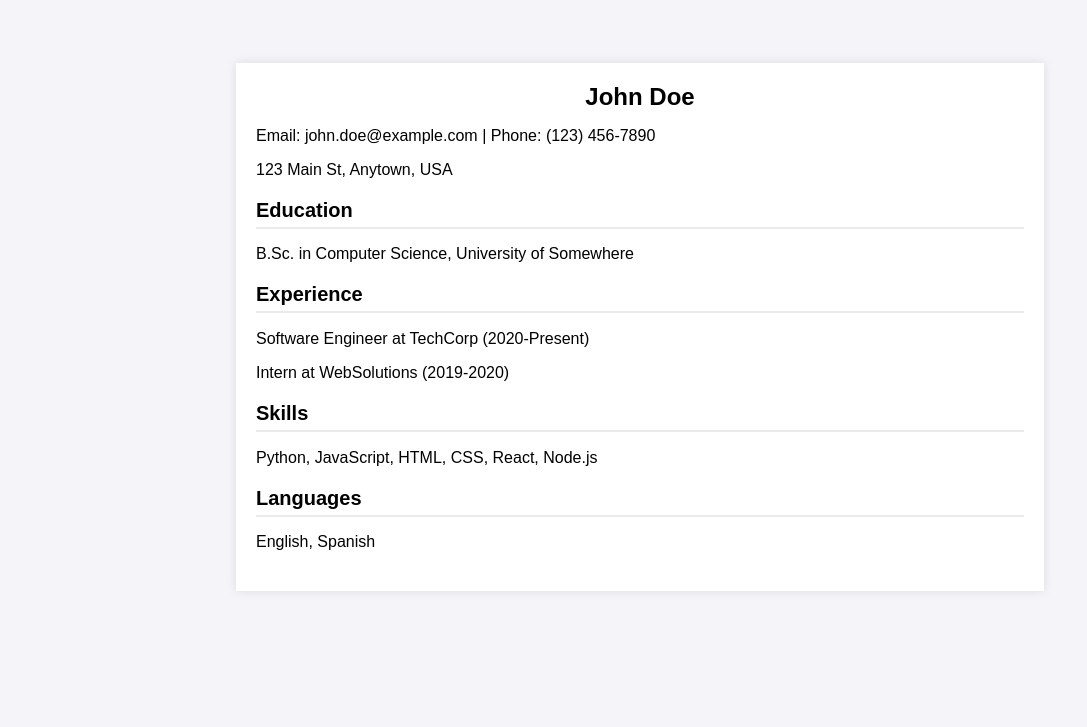
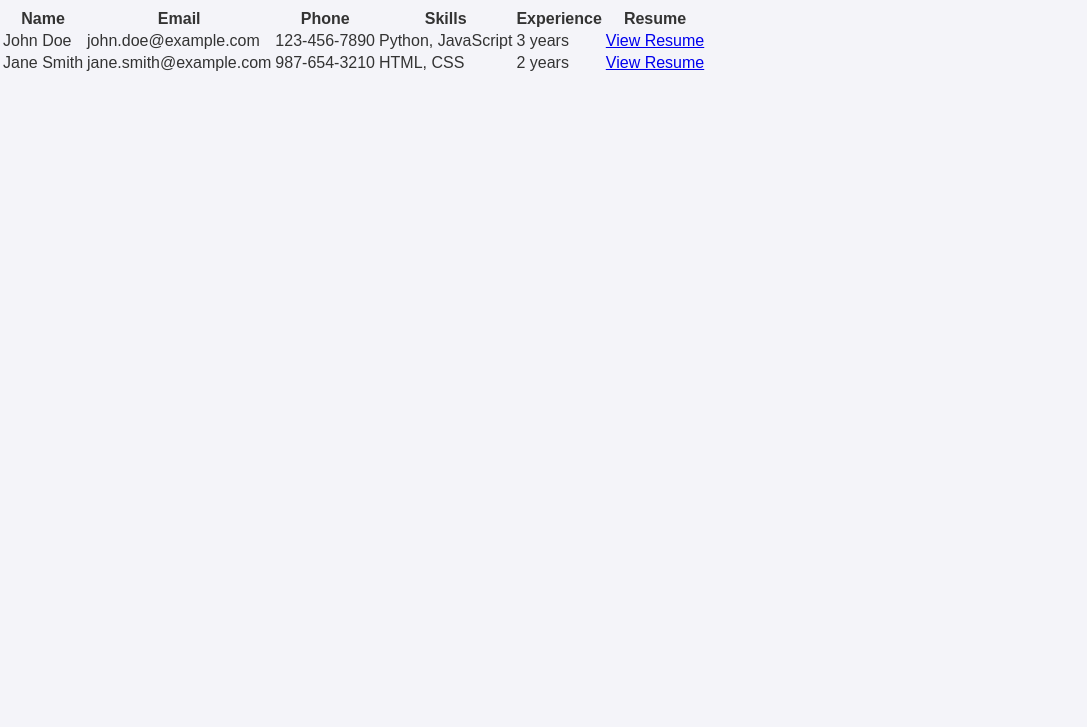
Before and after one commit to xHSIAO/job-matching-platform, a plain HTML site: page index.html in a window 1280 px wide. Shown: the part 73-800 px from the top of the page, without its empty margins (0-1087 px from the left). Drawn offline with Linux system fonts and the light colour scheme.

Commit message:
Update index.html
Restore job seekers list and add resume template

```diff
--- a/index.html
+++ b/index.html
@@ -3,64 +3,59 @@
 <head>
     <meta charset="UTF-8">
     <meta name="viewport" content="width=device-width, initial-scale=1.0">
-    <title>Resume</title>
-    <style>
-        body {
-            font-family: Arial, sans-serif;
-            margin: 0;
-            padding: 0;
-            display: flex;
-            justify-content: center;
-            align-items: center;
-            height: 100vh;
-            background-color: #f4f4f9;
-        }
-        .resume {
-            background: #fff;
-            padding: 20px;
-            width: 60%;
-            box-shadow: 0 0 10px rgba(0, 0, 0, 0.1);
-        }
-        .resume h1 {
-            margin-top: 0;
-            font-size: 24px;
-            text-align: center;
-        }
-        .section {
-            margin-bottom: 20px;
-        }
-        .section h2 {
-            border-bottom: 2px solid #eaeaea;
-            padding-bottom: 5px;
-            font-size: 20px;
-            margin-top: 0;
-        }
-    </style>
+    <title>Job Matching Platform</title>
+    <link rel="stylesheet" href="styles.css">
 </head>
 <body>
-    <div class="resume">
-        <h1>John Doe</h1>
-        <div class="contact-info section">
-            <p>Email: john.doe@example.com | Phone: (123) 456-7890</p>
-            <p>123 Main St, Anytown, USA</p>
-        </div>
-        <div class="education section">
-            <h2>Education</h2>
-            <p>B.Sc. in Computer Science, University of Somewhere</p>
-        </div>
-        <div class="experience section">
-            <h2>Experience</h2>
-            <p>Software Engineer at TechCorp (2020-Present)</p>
-            <p>Intern at WebSolutions (2019-2020)</p>
-        </div>
-        <div class="skills section">
-            <h2>Skills</h2>
-            <p>Python, JavaScript, HTML, CSS, React, Node.js</p>
-        </div>
-        <div class="languages section">
-            <h2>Languages</h2>
-            <p>English, Spanish</p>
-        </div>
-    </div>
+    <h1>Job Seekers</h1>
+    <table>
+        <thead>
+            <tr>
+                <th>Name</th>
+                <th>Email</th>
+                <th>Phone</th>
+                <th>Skills</th>
+                <th>Experience</th>
+                <th>Resume</th>
+            </tr>
+        </thead>
+        <tbody id="jobSeekersTable">
+            <!-- Job seekers data will be inserted here by JavaScript -->
+        </tbody>
+    </table>
+    <script>
+        // Example data - this should be replaced with actual data from Airtable or your backend
+        const jobSeekers = [
+            {
+                name: 'John Doe',
+                email: 'john.doe@example.com',
+                phone: '123-456-7890',
+                skills: ['Python', 'JavaScript'],
+                experience: 3
+            },
+            {
+                name: 'Jane Smith',
+                email: 'jane.smith@example.com',
+                phone: '987-654-3210',
+                skills: ['HTML', 'CSS'],
+                experience: 2
+            }
+        ];
+
+        const jobSeekersTable = document.getElementById('jobSeekersTable');
+
+        jobSeekers.forEach(jobSeeker => {
+            const row = document.createElement('tr');
+            row.innerHTML = `
+                <td>${jobSeeker.name}</td>
+                <td>${jobSeeker.email}</td>
+                <td>${jobSeeker.phone}</td>
+                <td>${jobSeeker.skills.join(', ')}</td>
+                <td>${jobSeeker.experience} years</td>
+                <td><a href="resume_template.html?name=${encodeURIComponent(jobSeeker.name)}&email=${encodeURIComponent(jobSeeker.email)}&phone=${encodeURIComponent(jobSeeker.phone)}&skills=${encodeURIComponent(jobSeeker.skills.join(', '))}&experience=${jobSeeker.experience}">View Resume</a></td>
+            `;
+            jobSeekersTable.appendChild(row);
+        });
+    </script>
 </body>
 </html>
```
